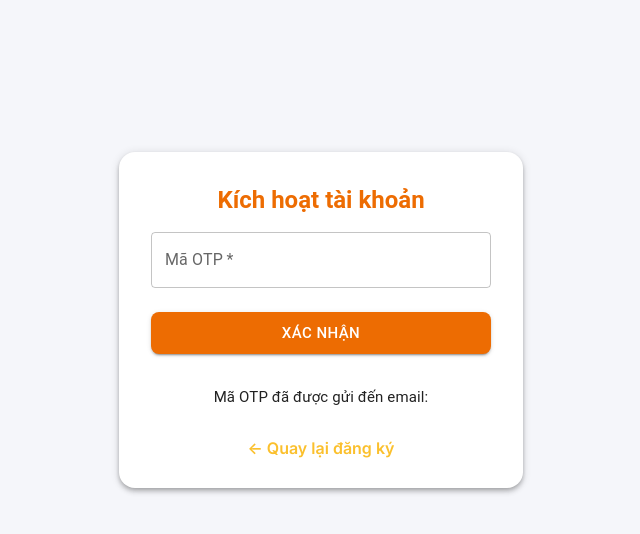
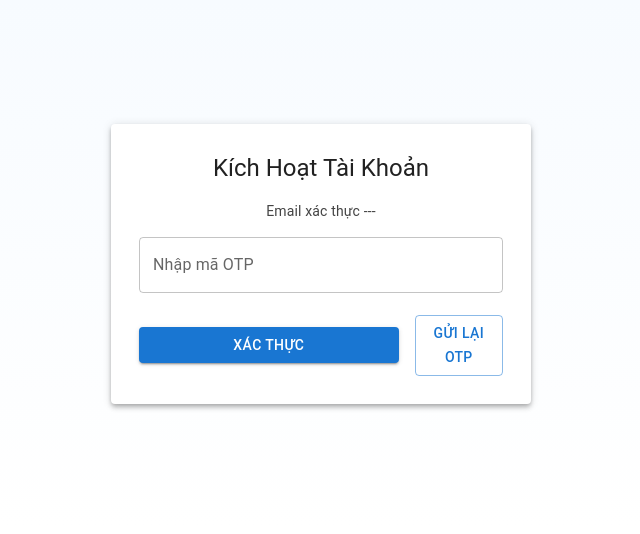
Before and after one commit to UTT-k74HT22/FE-Movie-Booking-System, a React (Vite) app: page /active in a window 1280 px wide. Shown: the top 534 px of the page, without its empty margins (319-959 px from the left). Built offline with nearby package versions, Linux system fonts and the light colour scheme.

Commit message:
Tạo active OTP, test thư viện Material UI

```diff
--- a/package.json
+++ b/package.json
@@ -17,6 +17,7 @@
     "axios": "^1.12.2",
     "react": "^18.3.1",
     "react-dom": "^18.3.1",
+    "react-is": "^18.3.1",
     "react-router-dom": "^7.9.3",
     "react-toastify": "^11.0.5"
   },
--- a/src/App.jsx
+++ b/src/App.jsx
@@ -1,6 +1,8 @@
 import React, { Fragment } from "react";
 import { BrowserRouter as Router, Routes, Route } from "react-router-dom";
 import { publicRouter, privateRouter } from "./Router/routes";
+import { ToastContainer } from 'react-toastify'; // ✅ THÊM DÒNG NÀY
+import 'react-toastify/dist/ReactToastify.css';
 
 function App() {
   return (
@@ -42,6 +44,7 @@ function App() {
           })}
         </Routes>
       </div>
+      <ToastContainer position="top-right" autoClose={3000} />
     </Router>
   );
 }
--- a/src/components/Auth/ActiveForm/ActiveForm.jsx
+++ b/src/components/Auth/ActiveForm/ActiveForm.jsx
@@ -1,68 +1,119 @@
-import React, { useState } from "react";
-import { Link, useLocation, useNavigate } from "react-router-dom";
-import { toast } from "react-toastify";
-import { TextField, Button, Box, Typography, Paper } from "@mui/material";
-import authApi from "../../../api/authApi";
+import React, { useState, useEffect } from 'react';
+import { useNavigate } from 'react-router-dom';
+import { toast } from 'react-toastify';
+import authApi from '../../../api/authApi';
+import Box from '@mui/material/Box';
+import Paper from '@mui/material/Paper';
+import Typography from '@mui/material/Typography';
+import TextField from '@mui/material/TextField';
+import Button from '@mui/material/Button';
+import Stack from '@mui/material/Stack';
+import CircularProgress from '@mui/material/CircularProgress';
+import styles from './ActiveForm.module.css';
+import { use } from 'react';
 
-export default function ActiveForm() {
-  const [otp, setOtp] = useState("");
-  const [loading, setLoading] = useState(false);
-  const [error, setError] = useState("");
+const ActiveForm = () => {
+  const [otp, setOtp] = useState('');
+  const [submitting, setSubmitting] = useState(false);
+  const navigate = useNavigate();
+  const email = localStorage.getItem('pendingActivationEmail');
 
-  const location = useLocation();
-  const navigate = useNavigate();
-
-  const email = location.state?.email || "";
+  // useEffect(() => {
+  //   if (!email) {
+  //     toast.error('Không tìm thấy email để kích hoạt. Vui lòng đăng ký lại.');
+  //     navigate('/register');
+  //   }
+  // }, [email, navigate]);
 
   const handleSubmit = async (e) => {
     e.preventDefault();
-    setError("");
-    setLoading(true);
+    if (!otp.trim()) {
+      toast.error('Vui lòng nhập mã OTP!');
+      return;
+    }
 
+    setSubmitting(true);
     try {
-      const response = await authApi.active({ email, otp });
-
-      if (response.success) {
-        toast.success("Kích hoạt tài khoản thành công!");
-        navigate("/login");
-      } else {
-        toast.error("Mã OTP không hợp lệ hoặc đã hết hạn!");
-      }
+      await authApi.active(email, otp);
+      toast.success('Kích hoạt tài khoản thành công! Vui lòng đăng nhập.');
+      localStorage.removeItem('pendingActivationEmail');
+      navigate('/login');
     } catch (err) {
-      console.error("[ACTIVE] Error:", err);
-      toast.error("Kích hoạt thất bại, vui lòng thử lại.");
-      setError(err?.response?.data?.message || "Lỗi không xác định");
+      const msg =
+        err?.response?.data?.message ||
+        'OTP không hợp lệ!';
+      toast.error(msg);
     } finally {
-      setLoading(false);
+      setSubmitting(false);
     }
   };
 
-  return (
-    <Box sx={{ minHeight: '80vh', display: 'flex', alignItems: 'center', justifyContent: 'center', background: '#f5f6fa' }}>
-      <Paper elevation={4} sx={{ p: 4, borderRadius: 4, minWidth: 340 }}>
-        <Typography variant="h5" color="warning.main" mb={2} fontWeight={700} align="center">Kích hoạt tài khoản</Typography>
-        <Box component="form" onSubmit={handleSubmit} sx={{ display: 'flex', flexDirection: 'column', gap: 2 }}>
+  const handleResend = async () => {
+    try {
+      await authApi.resend(email);
+      toast.success('Mã OTP đã được gửi lại đến email của bạn.');
+    } catch (err) {
+      const msg =
+        err?.response?.data?.message ||
+        'Gửi OTP thất bại. Vui lòng thử lại!';
+      toast.error(msg);
+    }
+  };
+    return (
+   <Box className={styles.activeFormContainer}>
+      <Paper elevation={4} className={styles.formPaper}>
+        <form className={styles.form} onSubmit={handleSubmit} noValidate>
+          <Typography variant="h5" component="h2" className={styles.title}>
+            Kích Hoạt Tài Khoản
+          </Typography>
+
+          <Typography variant="body2" className={styles.emailText}>
+            Email xác thực <strong>{email || '---'}</strong>
+          </Typography>
+
           <TextField
-            label="Mã OTP"
-            name="otp"
+            label="Nhập mã OTP"
+            variant="outlined"
             value={otp}
             onChange={(e) => setOtp(e.target.value)}
-            required
             fullWidth
-            disabled={loading}
+            className={styles.input}
+            inputProps={{ maxLength: 10 }}
+            disabled={submitting}
           />
-          {error && <Typography color="error" fontSize={14}>{error}</Typography>}
-          <Button type="submit" variant="contained" color="warning" disabled={loading} size="large" sx={{ mt: 1, borderRadius: 2 }}>
-            {loading ? "Đang kích hoạt..." : "Xác nhận"}
-          </Button>
-          <Typography align="center" mt={2} fontSize={15}>
-            Mã OTP đã được gửi đến email: <strong>{email}</strong>
-          </Typography>
-          <Box sx={{ textAlign: 'center', mt: 2 }}>
-            <Link to="/register" style={{ color: '#fbc02d', fontWeight: 600, textDecoration: 'none' }}>← Quay lại đăng ký</Link>
-          </Box>
-        </Box>
+
+          <Stack direction="row" spacing={2} className={styles.actions}>
+            <Button
+              type="submit"
+              variant="contained"
+              disabled={submitting}
+              className={styles.submitButton}
+              fullWidth
+            >
+              {submitting ? (
+                <>
+                  <CircularProgress size={18} thickness={5} className={styles.progress} />
+                  <span className={styles.btnText}>Đang xác thực...</span>
+                </>
+              ) : (
+                'Xác thực'
+              )}
+            </Button>
+
+            <Button
+              type="button"
+              variant="outlined"
+              onClick={handleResend}
+              disabled={submitting}
+              className={styles.resendButton}
+            >
+              Gửi lại OTP
+            </Button>
+          </Stack>
+        </form>
       </Paper>
     </Box>
   );
-}
+};
+
+export default ActiveForm;
--- a/src/components/Auth/ActiveForm/ActiveForm.module.css
+++ b/src/components/Auth/ActiveForm/ActiveForm.module.css
@@ -1,125 +1,87 @@
-.ActiveForm {
-  position: relative;
-  display: flex;
-  flex-direction: column;
-  justify-content: center;
-  align-items: center;
-  gap: 50px;
-  padding: 20px;
-  border-radius: 10px;
-  width: 300px;
-  box-shadow: 5px 5px 10px rgba(0, 0, 0, 0.3);
-  background-color: #fff;
-}
-
-h2 {
-  font-size: 40px;
-  font-weight: bold;
-}
-
-.Wrapper {
-  min-height: 100vh;
+/* Container toàn trang (flex center) */
+.activeFormContainer {
+  min-height: 60vh; /* thay đổi tuỳ layout */
   display: flex;
   align-items: center;
   justify-content: center;
-  padding: 20px;
-  box-sizing: border-box;
-  background: linear-gradient(135deg, #fafafa, #f5f5f5);
+  padding: 24px;
+  background: linear-gradient(180deg,#f7fbff 0%, #ffffff 100%);
 }
 
-.FormContainer {
-  display: flex;
-  width: 100%;
-  flex-direction: column;
-  gap: 40px;
-}
-
-.FormGroup {
-  position: relative;
-}
-
-input {
-  width: 100%;
-  padding: 14px;
-  border: 1px solid #4e4e4e;
+/* Paper chứa form */
+.formPaper {
+  width: 420px;
+  max-width: 95%;
+  padding: 28px;
   border-radius: 12px;
-  font-size: 16px;
-  background-color: #ffffff;
-  transition: all 0.2s;
-  outline: none;
   box-sizing: border-box;
 }
 
-input:focus {
-  border-width: 1px;
-  background-color: #ffffff;
+/* form element */
+.form {
+  display: flex;
+  flex-direction: column;
+  gap: 16px;
 }
 
-.FormLabel {
-  position: absolute;
-  top: 15px;
-  left: 10px;
-  color: #8f8f8f;
-  pointer-events: none;
-  transition: all 0.2s;
-  padding: 0 4px;
+/* Title */
+.title {
+  margin: 0 0 4px 0;
+  text-align: center;
+  font-weight: 600;
 }
 
-input:focus + .FormLabel,
-input:not(:placeholder-shown) + .FormLabel {
-  transform: translateY(-22px);
-  background-color: #ffffff;
-  font-size: 13px;
+/* Email line */
+.emailText {
+  text-align: center;
+  color: #444;
+  font-size: 0.95rem;
 }
 
-button {
-  width: 100%;
-  padding: 12px;
-  background-color: var(--color-background);
-  color: #ffffff;
-  border: 1px solid #2d2222;
-  border-radius: 12px;
-  cursor: pointer;
-  font-size: 16px;
-  transition: all 0.2s;
+/* Input (TextField wrapper) */
+
+
+/* Action buttons group */
+.actions {
+  margin-top: 6px;
+  align-items: center;
 }
 
-button:hover {
-  background-color: transparent;
-  color: #2d2222;
-  border: 1px solid #2d2222;
+/* Primary submit button */
+.submitButton {
+  background-color: #1976d2;
+  color: white;
+  font-weight: 600;
+  text-transform: none;
 }
 
-.Error {
-  position: absolute;
-  bottom: -20px;
-  left: 5px;
-  color: var(--color-error);
-  font-size: 13px;
-  pointer-events: none;
+.submitButton:hover {
+  background-color: #155fa0;
 }
 
-.Success {
-  color: #2e7d32;
-  font-size: 14px;
-  margin-top: -20px;
+/* Small spinner margin */
+.progress {
+  margin-right: 8px;
+  color: white;
 }
 
-.SubText {
-  font-size: 14px;
-  color: #666;
-  text-align: center;
-  margin-top: -20px;
-  line-height: 1.4;
+/* Submit text (để căn inline với spinner) */
+.btnText {
+  vertical-align: middle;
 }
 
-.BackLink {
-  font-size: 14px;
-  color: var(--color-background);
-  text-decoration: none;
-  margin-top: 8px;
+/* Resend button */
+.resendButton {
+  text-transform: none;
+  border-color: #c4c4c4;
 }
 
-.BackLink:hover {
-  text-decoration: underline;
+/* Responsive: thu nhỏ card trên mobile */
+@media (max-width: 480px) {
+  .formPaper {
+    padding: 18px;
+  }
+  .title {
+    font-size: 1.1rem;
+  }
 }
--- a/src/components/Auth/LoginForm/LoginForm.module.css
+++ b/src/components/Auth/LoginForm/LoginForm.module.css
@@ -11,7 +11,7 @@
     box-shadow: 5px 5px 10px rgba(0,0,0,0.3); /* tạo bóng đổ nhẹ */
 }
 
-h1 {
+.h1 {
     font-size: 40px;
     font-weight: bold;
 }
@@ -37,7 +37,7 @@ h1 {
 }
 
 
-input {
+.FormInput {
     width: 100%;
     padding: 14px;
     border: 1px solid #4e4e4e;
@@ -49,7 +49,7 @@ input {
     box-sizing: border-box;
 }
 
-input:focus {
+.FormInput:focus {
     border-width: 1px;
     background-color: #ffffff;
 }
@@ -64,14 +64,14 @@ input:focus {
     padding: 0 4px;
 }
 
-input:focus + .FormLabel,
-input:not(:placeholder-shown) + .FormLabel {
+.FormInput:focus + .FormLabel,
+.FormInput:not(:placeholder-shown) + .FormLabel {
     transform: translateY(-22px);
     background-color: #ffffff;
     font-size: 13px;
 }
 
-button {
+.Button {
     width: 100%;
     padding: 12px;
     background-color: var(--color-background);
@@ -85,7 +85,7 @@ button {
 
 }
 
-button:hover {
+.Button:hover {
     background-color: #ffffff00;
     color: #2d2222;
     border: 1px solid #2d2222;
--- a/src/components/Auth/RegisterForm/RegisterForm.jsx
+++ b/src/components/Auth/RegisterForm/RegisterForm.jsx
@@ -2,24 +2,20 @@ import React, { useState } from 'react';
 import styles from './RegisterForm.module.css';
 import authApi from '../../../api/authApi';
 import { Link, useNavigate } from 'react-router-dom';
+import { toast } from 'react-toastify';
 
 const RegisterForm = () => {
 
-    const [form, setForm] = useState({
-    username: '',
-    email: '',
-    password: '',
-    confirmPassword: ''
-});
+    const [form, setForm] = useState({ username: '', email: '', password: '', confirmPassword: '' });
     const [errors, setErrors] = useState({});
     const [success, setSuccess] = useState('');
     const [submitting, setSubmitting] = useState(false);
     const navigate = useNavigate();
 
+    const emailIsValid = (email) => /\S+@\S+\.\S+/.test(email);
 
     const handleChange = (e) => {
         setForm({ ...form, [e.target.name]: e.target.value });
-
         setErrors({ ...errors, [e.target.name]: ''});
     };
 
@@ -34,43 +30,52 @@ const RegisterForm = () => {
             isValid = false;
         }
 
-        // validate email
         if (!form.email.trim()) {
             newErrors.email = "Email không được để trống!";
             isValid = false;
         }
+        else if (!emailIsValid(form.email)) {
+            newErrors.email = "Email không hợp lệ!";
+            isValid = false;
+        }
 
-        // validate password
         if (!form.password.trim()) {
             newErrors.password = 'Password không được để trống!';
             isValid = false;
-
-        } else if (form.confirmPassword !== form.password) {
-                newErrors.confirmPassword = "Password không khớp!";
-                isValid = false;
         }
 
+        if (form.confirmPassword !== form.password) {
+            newErrors.confirmPassword = "Password không khớp!";
+            isValid = false;
+        } else if (form.confirmPassword.trim() === '') {
+            newErrors.confirmPassword = "Confirm Password không được để trống!";
+            isValid = false;
+        }
         setErrors(newErrors);
 
-        if (!isValid) return;
-            setSubmitting(true);
-            setErrors({});
-            setSuccess('');
+        if (!isValid){
+            // const fistError = Object.values(newErrors).find(msg => msg);
+            // if (fistError) toast.error(fistError);
+            return;
+        }
+
+        setSubmitting(true);
 
             try {
                 const result = await authApi.register(form.username, form.email, form.password);
-                setSuccess(result.message);
-                sessionStorage.setItem('pendingVerificationEmail', form.email);
+                toast.success(result?.message || "Đăng ký thành công!");
+                sessionStorage.setItem('pendingVerificationEmail', form.email.trim());
 
                 setTimeout(() => {
-                  navigate('/active', { state: { email: form.email }});
+                  navigate('/active', { state: { email: form.email.trim() }});
                 }, 1200);
             } catch (error) {
-
                 if (error.response?.status === 409) {
-                  setErrors("Email đã được sử dụng!");
+                  toast.error("Email đã được sử dụng!");
                 } else {
-                  setErrors(error.reponse?.data?.message || "Đăng ký thất bại!");
+                    const msg = error?.response?.data?.message || "Đăng ký thất bại!";
+                    toast.error(msg);
+                  setErrors(error.response?.data?.message || "Đăng ký thất bại!");
                 }
             } finally {
                 setSubmitting(false);
@@ -81,11 +86,12 @@ const RegisterForm = () => {
         // form register
         <div className={styles.Wrapper}>
             <form className={styles.RegisterForm} onSubmit={handleSubmit}>
-                <h2>Register</h2>
+                <h2 className={styles.h2}>Register</h2>
 
                 <div className={styles.FormContainer}>
                     <div className={styles.FormGroup}>
                         <input
+                            className={styles.Input}
                             type="text"
                             name='username'
                             placeholder=" "
@@ -97,6 +103,7 @@ const RegisterForm = () => {
                     </div>
                     <div className={styles.FormGroup}>
                         <input
+                            className={styles.Input}
                             type="email"
                             name='email'
                             placeholder=" "
@@ -108,6 +115,7 @@ const RegisterForm = () => {
                     </div>
                     <div className={styles.FormGroup}>
                         <input
+                            className={styles.Input}
                             type="password"
                             name='password'
                             placeholder=" "
@@ -119,6 +127,7 @@ const RegisterForm = () => {
                     </div>
                     <div className={styles.FormGroup}>
                         <input
+                            className={styles.Input}
                             type="password"
                             name='confirmPassword'
                             placeholder=" "
@@ -129,7 +138,7 @@ const RegisterForm = () => {
                         {errors.confirmPassword && <p className={styles.Error}>{errors.confirmPassword}</p>}
                     </div>
                 </div>
-                <button type="submit" disabled={submitting}>{submitting ? 'Đang đăng ký...' : 'Register'}</button>
+                <button className={styles.Button} type="submit" disabled={submitting}>{submitting ? 'Đang đăng ký...' : 'Register'}</button>
                     <p>You already have an account <Link to="/login" className={styles.registerLink}>
                     Login
                     </Link></p>
--- a/src/components/Auth/RegisterForm/RegisterForm.module.css
+++ b/src/components/Auth/RegisterForm/RegisterForm.module.css
@@ -11,7 +11,7 @@
     box-shadow: 5px 5px 10px rgba(0,0,0,0.3); /* tạo bóng đổ nhẹ */
 }
 
-h2 {
+.h2 {
     font-size: 40px;
     font-weight: bold;
 }
@@ -38,7 +38,7 @@ h2 {
 }
 
 
-input {
+.Input {
     width: 100%;
     padding: 14px;
     border: 1px solid #4e4e4e;
@@ -50,7 +50,7 @@ input {
     box-sizing: border-box;
 }
 
-input:focus {
+.Input:focus {
     border-width: 1px;
     background-color: #ffffff;
 }
@@ -65,14 +65,14 @@ input:focus {
     padding: 0 4px;
 }
 
-input:focus + .FormLabel,
-input:not(:placeholder-shown) + .FormLabel {
+.Input:focus + .FormLabel,
+.Input:not(:placeholder-shown) + .FormLabel {
     transform: translateY(-22px);
     background-color: #ffffff;
     font-size: 13px;
 }
 
-button {
+.Button {
     width: 100%;
     padding: 12px;
     background-color: var(--color-background);
@@ -86,7 +86,7 @@ button {
 
 }
 
-button:hover {
+.Button:hover {
     background-color: #ffffff00;
     color: #2d2222;
     border: 1px solid #2d2222;
@@ -94,7 +94,7 @@ button:hover {
 
 .Error {
     position: absolute;
-    bottom: -20px;   /* đẩy xuống ngay dưới input */
+    bottom: -20px;   /* đẩy xuống ngay dưới .Input */
     left: 5px;
     color: var(--color-error);
     font-size: 13px;
--- a/src/index.css
+++ b/src/index.css
@@ -51,7 +51,6 @@ table {
 :root{
   --font-sans: 'Inter', system-ui, -apple-system, 'Segoe UI', Roboto, 'Helvetica Neue', Arial;
   --font-heading: 'Montserrat', var(--font-sans);
-
   --color-primary: #E50914;
   --color-background: #141414;
   --color-secondary: #1F1F1F;
```
Also changed, not shown: src/api/authApi.js (+18 -8 lines), src/components/Auth/LoginForm/LoginForm.jsx (+5 -6 lines), 1 other file (tests, documents, lock files or other folders).
